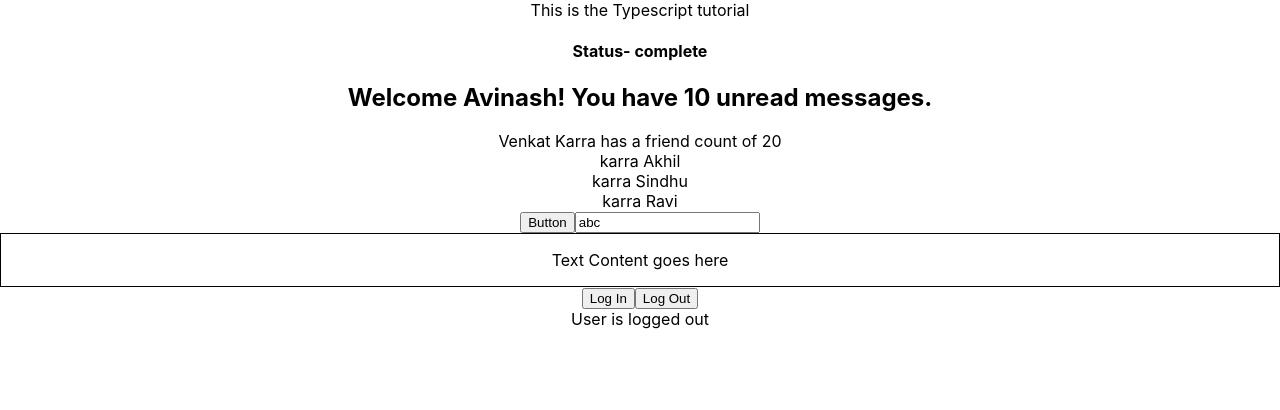
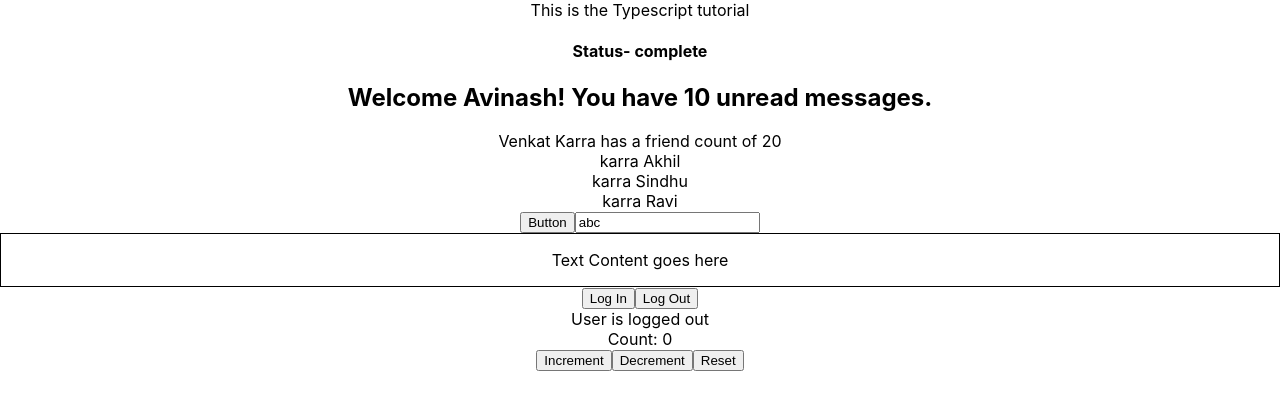
Before and after one commit to sg-venkat-a-karra/React-Typescript-CC, a React (Create React App) app: page / in a window 1280 px wide. Shown: the top 410 px of the page. Built offline with nearby package versions, Linux system fonts and the light colour scheme.

Commit message:
useReducers

```diff
--- a/src/App.tsx
+++ b/src/App.tsx
@@ -9,6 +9,7 @@ import Button from 'components/Button';
 import Input from 'components/Input';
 import Container from 'components/Container';
 import LoggedIn from 'components/state/LoggedIn';
+import Counter from 'components/reducer/Counter';
 
 const friends = [
   { fName: 'Akhil', lName: 'karra' },
@@ -35,6 +36,7 @@ function App() {
       <Input onChange={(e) => console.log(e.target.value)} value='abc' />
       <Container styles={{ border: '1px solid black', padding: '1rem' }} />
       <LoggedIn />
+      <Counter />
     </div>
   );
 }
--- /dev/null
+++ b/src/components/reducer/Counter.tsx
@@ -0,0 +1,63 @@
+import { useReducer } from 'react';
+
+/**
+ *
+ */
+
+type CounterState = {
+  count: number;
+};
+
+type CounterAction = {
+  type: 'DECREMENT' | 'INCREMENT';
+  payload: number;
+};
+
+type ResetAction = {
+  type: 'RESET';
+};
+
+type UpdatedAction = CounterAction | ResetAction;
+
+const initialState = {
+  count: 0,
+};
+
+const counterReducer = (state: CounterState, action: UpdatedAction) => {
+  switch (action.type) {
+    case 'INCREMENT':
+      return { count: state.count + action.payload };
+    case 'DECREMENT':
+      return { count: state.count - action.payload };
+    case 'RESET':
+      return initialState;
+    default:
+      return state;
+  }
+};
+
+const Counter = () => {
+  const [state, dispatchState] = useReducer(counterReducer, initialState);
+  const handleIncrement = () => {
+    dispatchState({ type: 'INCREMENT', payload: 10 });
+  };
+  const handleDecrement = () => {
+    dispatchState({ type: 'DECREMENT', payload: 10 });
+  };
+  const handleReset = () => {
+    dispatchState({ type: 'RESET' });
+  };
+
+  return (
+    <div>
+      <div>Count: {state.count}</div>
+      <button onClick={handleIncrement}>Increment</button>
+      <button onClick={handleDecrement}>Decrement</button>
+      <button onClick={handleReset}>Reset</button>
+    </div>
+  );
+};
+
+// #endregion
+
+export default Counter;
```
